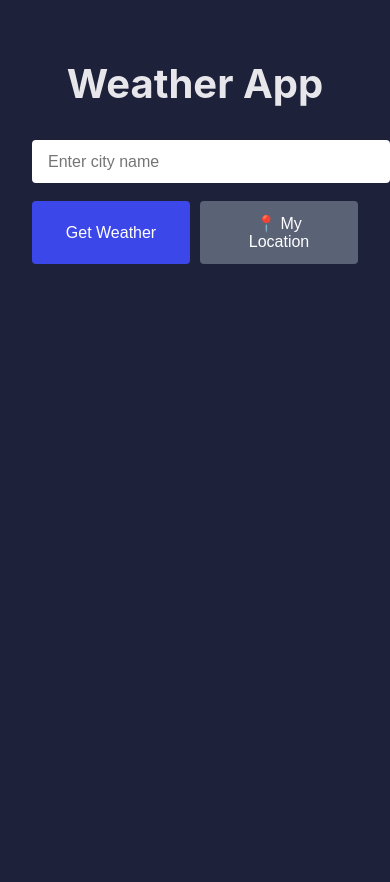
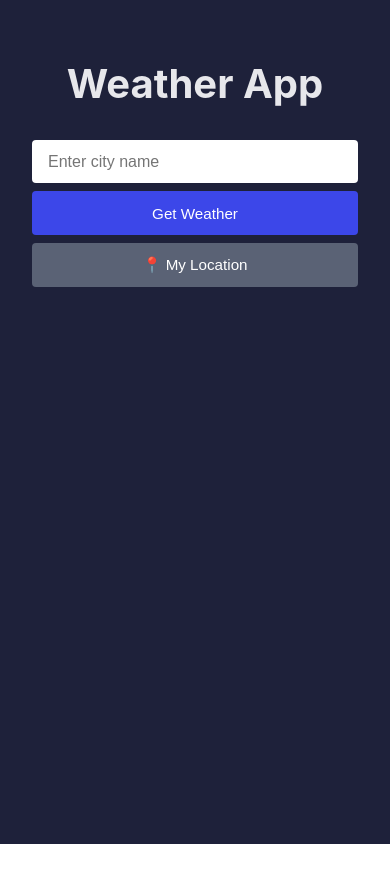
Before and after one commit to tlavrova/weather-app, a React (Create React App) app: page / in a window 390 px wide. Shown: the top 882 px of the page. After the commit the page ends 844 px from the top, so only its background shows below. Built offline with nearby package versions, Linux system fonts and the light colour scheme.

Commit message:
Enhance responsive design with media queries and improved styles for App, SearchBar, and WeatherCard components

```diff
--- a/src/styles/App.css
+++ b/src/styles/App.css
@@ -25,6 +25,11 @@
   /* Border radius */
   --border-radius: 4px;
   --card-radius: 16px;
+
+  /* Breakpoints */
+  --mobile: 480px;
+  --tablet: 768px;
+  --desktop: 1024px;
 }
 
 /* --------------------
@@ -32,6 +37,8 @@
  * -------------------- */
 .App {
   text-align: center;
+  width: 100%;
+  min-height: 100vh;
 }
 
 .App-logo {
@@ -53,6 +60,8 @@
   align-items: center;
   padding: var(--spacing-xl);
   color: white;
+  width: 100%;
+  box-sizing: border-box;
 }
 
 /* --------------------
@@ -76,3 +85,41 @@ h1 {
   font-size: 1rem;
   font-style: italic;
 }
+
+/* --------------------
+ * Responsive Typography
+ * -------------------- */
+@media (max-width: var(--mobile)) {
+  h1 {
+    font-size: 1.8rem;
+    margin-bottom: var(--spacing-lg);
+  }
+
+  .error-message,
+  .status-message {
+    font-size: 0.9rem;
+  }
+}
+
+/* Base responsive container styles */
+.container {
+  width: 100%;
+  max-width: 1200px;
+  margin: 0 auto;
+  padding: 0 var(--spacing-md);
+  box-sizing: border-box;
+}
+
+/* Media query for tablets */
+@media (max-width: var(--tablet)) {
+  .App-header {
+    padding: var(--spacing-lg) var(--spacing-md);
+  }
+}
+
+/* Media query for mobile devices */
+@media (max-width: var(--mobile)) {
+  .App-header {
+    padding: var(--spacing-md) var(--spacing-sm);
+  }
+}
--- a/src/styles/SearchBar.css
+++ b/src/styles/SearchBar.css
@@ -9,6 +9,7 @@
   display: flex;
   flex-direction: column;
   gap: 10px;
+  box-sizing: border-box;
 }
 
 .search-input {
@@ -18,6 +19,8 @@
   border: none;
   border-radius: var(--border-radius);
   outline: none;
+  box-sizing: border-box;
+  -webkit-appearance: none; /* Remove default styling on iOS */
 }
 
 .search-buttons {
@@ -35,8 +38,10 @@
   border-radius: var(--border-radius);
   font-size: 1rem;
   cursor: pointer;
-  transition: background-color 0.3s;
+  transition: background-color 0.3s, transform 0.1s;
   flex: 1;
+  white-space: nowrap;
+  min-height: 44px; /* Minimum touch target size */
 }
 
 .search-button {
@@ -45,6 +50,10 @@
 
 .search-button:hover {
   background-color: var(--primary-hover);
+}
+
+.search-button:active {
+  transform: scale(0.98);
 }
 
 .location-button {
@@ -59,13 +68,35 @@
   background-color: var(--secondary-hover);
 }
 
+.location-button:active {
+  transform: scale(0.98);
+}
+
 /* Responsive styles */
 @media (max-width: 768px) {
   .search-form {
-    flex-direction: column;
+    margin-bottom: var(--spacing-lg);
   }
 
   .search-input {
-    margin-bottom: var(--spacing-sm);
+    font-size: 16px; /* Prevent zoom on iOS */
   }
 }
+
+@media (max-width: 480px) {
+  .search-form {
+    margin-bottom: var(--spacing-md);
+    gap: 8px;
+  }
+
+  .search-buttons {
+    flex-direction: column;
+    gap: 8px;
+  }
+
+  .search-button,
+  .location-button {
+    padding: 0.7rem var(--spacing-md);
+    font-size: 0.95rem;
+  }
+}
--- a/src/styles/WeatherCard.css
+++ b/src/styles/WeatherCard.css
@@ -7,16 +7,18 @@
   border-radius: var(--card-radius);
   padding: var(--spacing-xl);
   box-shadow: 0 10px 20px rgba(0, 0, 0, 0.2);
-  min-width: 300px;
+  min-width: 280px;
   width: 100%;
   max-width: 500px;
   margin-top: var(--spacing-md);
+  box-sizing: border-box;
 }
 
 .weather-card h2 {
   font-size: 1.75rem;
   margin-bottom: var(--spacing-md);
   color: var(--text-light);
+  word-break: break-word;
 }
 
 .weather-icon {
@@ -50,3 +52,53 @@
   font-size: 1rem;
   color: var(--text-muted);
 }
+
+/* Responsive styles for weather card */
+@media (max-width: 768px) {
+  .weather-card {
+    padding: var(--spacing-lg);
+    margin-top: var(--spacing-sm);
+  }
+
+  .weather-card h2 {
+    font-size: 1.5rem;
+  }
+
+  .temperature {
+    font-size: 2.5rem;
+  }
+
+  .weather-description {
+    font-size: 1.2rem;
+  }
+}
+
+@media (max-width: 480px) {
+  .weather-card {
+    padding: var(--spacing-md);
+    border-radius: calc(var(--card-radius) * 0.75);
+  }
+
+  .weather-card h2 {
+    font-size: 1.25rem;
+  }
+
+  .weather-icon img {
+    width: 80px;
+    height: 80px;
+  }
+
+  .temperature {
+    font-size: 2rem;
+    margin: var(--spacing-sm) 0;
+  }
+
+  .weather-description {
+    font-size: 1.1rem;
+    margin-bottom: var(--spacing-md);
+  }
+
+  .weather-details {
+    font-size: 0.9rem;
+  }
+}
```
